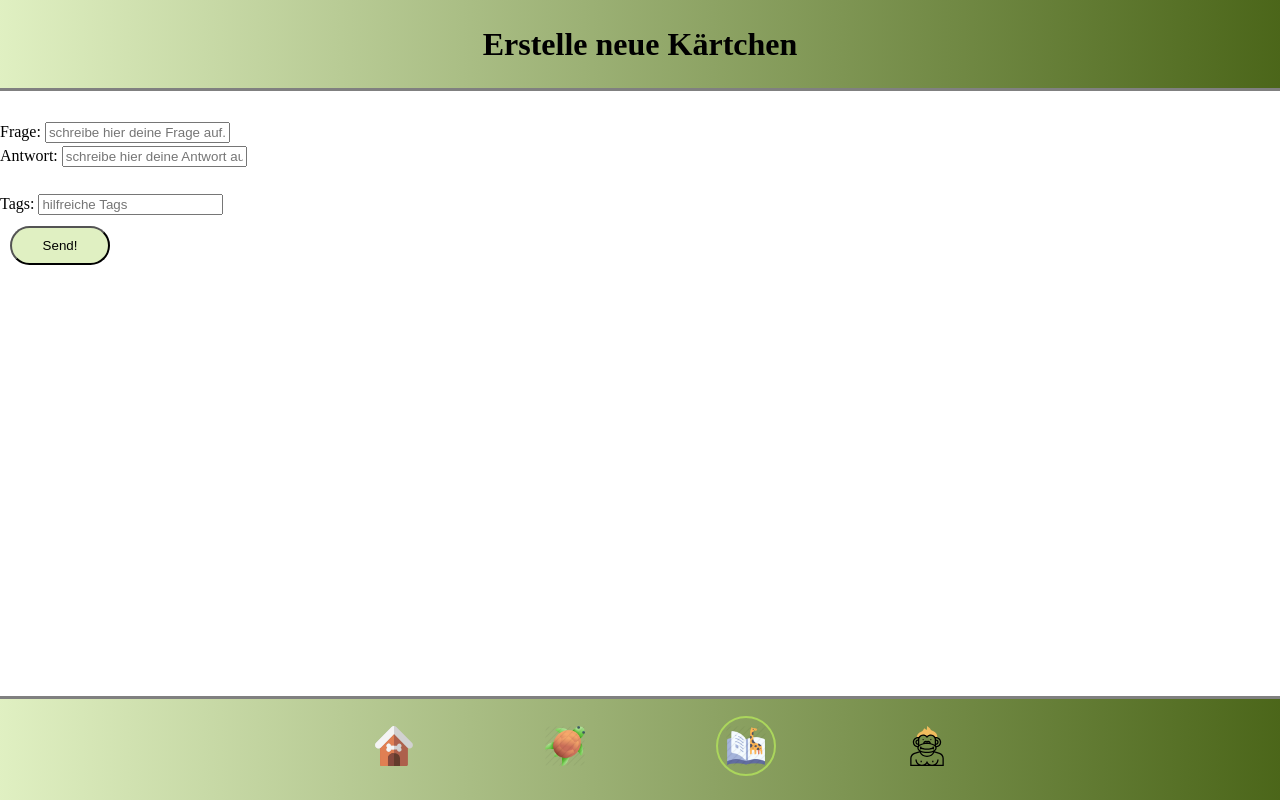
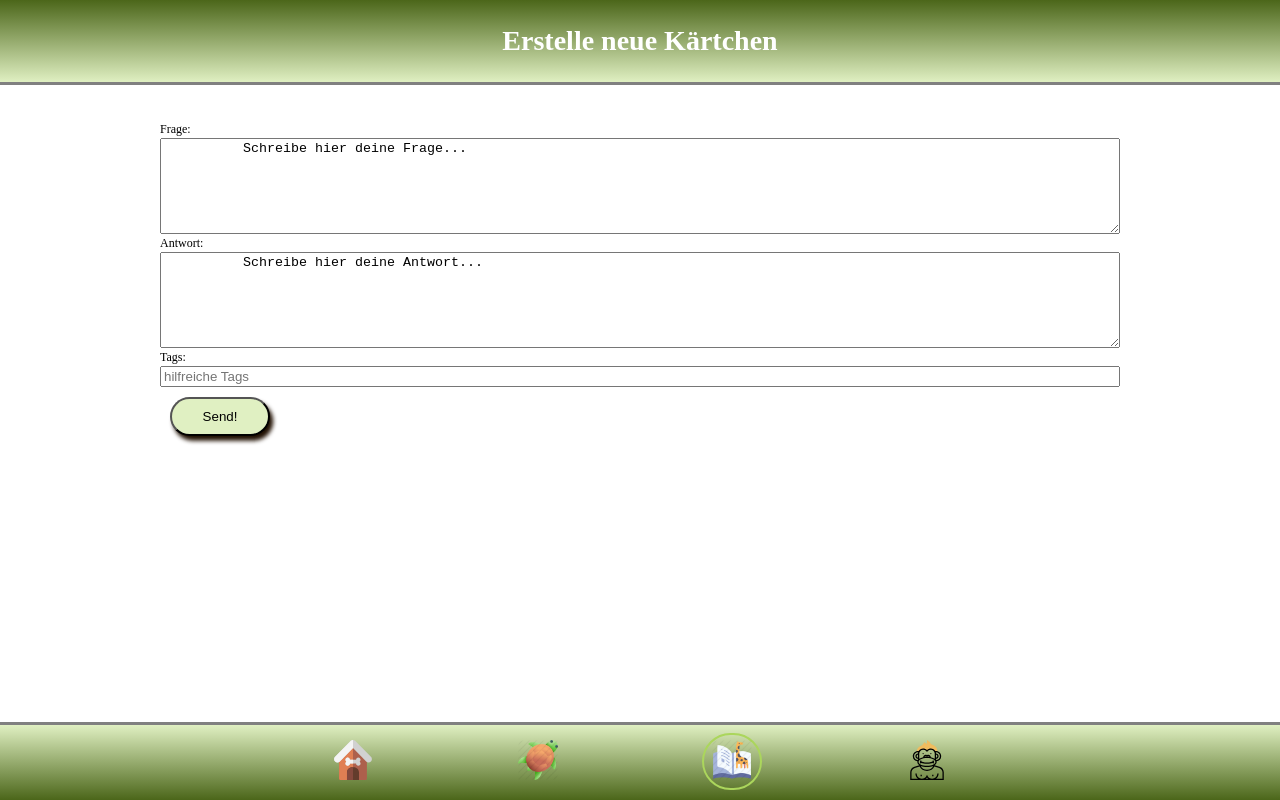
Before and after one commit to bejanaf/quiz-app, a website: page create.html in a window 1280 px wide. Drawn offline with Linux system fonts and the light colour scheme.

Commit message:
updated formular and index.html

```diff
--- a/base.css
+++ b/base.css
@@ -5,13 +5,14 @@
 
 body {
   line-height: 1.5;
+  font-size: var(--fs-200);
 }
 
 header {
   position: fixed;
   top: 0;
   width: 100%;
-  margin-bottom: 100px;
+  xmargin-bottom: 20rem;
   z-index: 1000;
 }
 
@@ -21,7 +22,7 @@ main {
 }
 
 footer {
-  background-image: var(--gradient-green2);
+  background-image: var(--gradient-green-to-top);
   border-top: 3px grey solid;
   position: fixed;
   left: 0;
@@ -39,7 +40,7 @@ footer {
 }
 
 .header {
-  background-image: var(--gradient-green2);
+  background-image: var(--gradient-green-to-bottom);
   border-bottom: 3px solid grey;
   display: flex;
   justify-content: center;
@@ -74,68 +75,117 @@ footer {
 
 .title__center {
   text-shadow: 2px 2px 4px black;
-  xopacity: 0.5;
 }
 
-.button {
+.button__logout {
   background-color: var(--primary-light);
   cursor: pointer;
   width: 100px;
   padding: 10px;
   margin: 10px;
   border-radius: 20px;
+  box-shadow: 0.2rem 0.3rem 4px var(--black);
+}
+
+.button__create {
+  background-color: var(--primary-light);
+  cursor: pointer;
+  width: 100px;
+  padding: 10px;
+  margin: 10px;
+  border-radius: 20px;
+  box-shadow: 0.2rem 0.3rem 4px var(--black);
 }
 
 p {
-  margin: 15px 10px;
+  margin: var(--fs-200) 10px;
+}
+
+h1 {
+  font-size: var(--fs-600);
+  margin: 0;
+  xcolor: var(--secondary-darker);
+  color: var(--white);
+}
+
+h2 {
+  font-size: var(--fs-300);
+  margin: 0;
 }
 
 details {
   border: 3px solid var(--primary-dark);
-  border-radius: 0;
-  margin: 0;
-  padding: .5em .5em 0;
+  background-color: var(--primary-dark);
+  border-radius: 20px;
+  margin: 0.2rem auto;
+  width: 40%;
+  padding: 0.1rem;
+  xbox-shadow: 0.5rem 0.25rem 0.25rem black;
 }
 
 xsummary {
-  margin: -.5em -.5em 0;
-  padding: .5em;
+  margin: -0.5em -0.5em 0;
+  padding: 0.5em;
 }
 
-
-
-
 :root {
-  --primary-lightest: hsl(81, 60%, 96);
+  --primary-lightest: hsl(81, 60%, 96%);
   --primary-light: hsl(81, 60%, 85%);
   --primary: hsl(81, 60%, 60%);
   --primary-dark: hsl(81, 60%, 25%);
-  --primary-darker: hsl(81,60,10);
+  --primary-darker: hsl(81, 60%, 10%);
 
-  --secondary-lightest: hsl(261,60,96);
-  --secondary-light: hsl(261,60,85);
-  --secondary: hsl(261,60,60);
-  --secondary-dark: hsl(261,60,25);
-  --secondary-darker: hsl(261,60,10);
+  --secondary-lightest: hsl(261, 60%, 96%);
+  --secondary-light: hsl(261, 60%, 85%);
+  --secondary: hsl(261, 60%, 60%);
+  --secondary-dark: hsl(261, 60%, 25%);
+  --secondary-darker: hsl(261, 60%, 10%);
 
   --black: #211103;
   --grey: hsl(201, 7%, 62%);
   --white: #fff;
 
-  --gradient-green: linear-gradient( to right, var(--primary-dark), var(--primary-light));
-  --gradient-green2: linear-gradient( to left, var(--primary-dark), var(--primary-light));
+  --gradient-green-to-right: linear-gradient(
+    to right,
+    var(--primary-dark),
+    var(--primary-light)
+  );
+  --gradient-green-to-left: linear-gradient(
+    to left,
+    var(--primary-dark),
+    var(--primary-light)
+  );
 
+  --gradient-green-to-bottom: linear-gradient(
+    to bottom,
+    var(--primary-dark),
+    var(--primary-light)
+  );
 
-  /*
+  --gradient-green-to-top: linear-gradient(
+    to top,
+    var(--primary-dark),
+    var(--primary-light)
+  );
+
   --ff-sans: sans-serif;
   --ff-serif: serif;
 
-  /* font-size:
   --fs-200: 0.75rem;
-  --fs-300: 0.75rem;
-  --fs-400: 0.75rem;
-  --fs-500: 0.75rem;
-  --fs-600: 0.75rem;
-  --fs-900: 0.75rem;
+  --fs-300: 1rem;
+  --fs-400: 1.25rem;
+  --fs-500: 1.375rem;
+  --fs-600: 1.75rem;
+  --fs-900: 2.125rem;
+}
 
+.create__container {
+  display: flex;
+  flex-direction: column;
+  margin-left: 10rem;
+  margin-right: 10rem;
 }
+
+* *::before,
+*::after {
+}
--- a/components/cards.css
+++ b/components/cards.css
@@ -1,13 +1,15 @@
 .card {
   /* background-color: hotpink; */
-  background-image: var(--gradient-green);
+  background-image: var(--gradient-green-to-right);
   border-bottom: 3px solid grey;
   text-align: center;
-  margin: 40px 5rem;
-  padding: 10px;
+  margin-bottom: 2rem;
+  margin-left: 1.25rem;
+  margin-right: 1.25rem;
+  padding: 1rem;
   position: relative;
   transition: transform 2s ease-out;
-  box-shadow: 3px 4px 3px 0px rgba(0, 0, 0, 0.2);
+  box-shadow: box-shadow: 1rem 0.5rem 0.5rem black;
   border-radius: 20px;
 }
 
@@ -15,7 +17,7 @@
   position: absolute;
   top: -15px;
   left: 93%;
-  width: 4rem;
+  width: 2rem;
 
   /*
   left: 20%;
@@ -32,4 +34,5 @@
   display: flex;
   list-style: none;
   justify-content: space-around;
+  padding-left: 0;
 }
--- a/components/navigation.css
+++ b/components/navigation.css
@@ -1,5 +1,5 @@
 .navigation {
-  padding: 20px;
+  padding: 0.5rem;
 }
 
 .navigation__container {
@@ -9,6 +9,7 @@
   margin-left: 20%;
   margin-right: 20%;
   flex-wrap: nowrap;
+  padding-left: 0;
 }
 
 .navigation__item {
@@ -16,10 +17,8 @@
 }
 
 .navigation__item--active a {
-  xborder: 2px solid lightcoral;
   border: 2px solid var(--primary);
   border-radius: 3rem;
-  xfont-weight: 800;
   padding: 2.1rem 0.5rem 0.3rem;
 }
 
--- a/create.html
+++ b/create.html
@@ -12,30 +12,21 @@
       <h1 class="title center">Erstelle neue Kärtchen</h1>
     </header>
 
-    <main>
-      <form class="formular__container" action="">
-        <label for="quest"
-          >Frage:
-          <input
-            type="text"
-            name="quest"
-            placeholder="schreibe hier deine Frage auf..."
-          />
-        </label>
-        <label for="answer"
-          >Antwort:
-          <input
-            type="text"
-            name="answer"
-            placeholder="schreibe hier deine Antwort auf..."
-          /> </label
-        ><br />
-        <label for="tags"
-          >Tags:
-          <input type="text" name="tags" placeholder="hilfreiche Tags" />
-        </label>
-        <button class="button">Send!</button>
-      </form>
+    <main class="create__container">
+      <label for="quest">Frage:</label>
+      <textarea id="create__quest" name="create__quest" rows="6" cols="10">
+          Schreibe hier deine Frage...
+        </textarea
+      >
+
+      <label for="create__answer">Antwort:</label>
+      <textarea id="create__answer" name="create__answer" rows="6" cols="10">
+          Schreibe hier deine Antwort...
+        </textarea
+      >
+      <label for="tags">Tags:</label>
+      <input type="text" name="tags" placeholder="hilfreiche Tags" />
+      <button class="button__create">Send!</button>
     </main>
 
     <footer>
```
Also changed, not shown: profile.html (+1 -1 lines).
